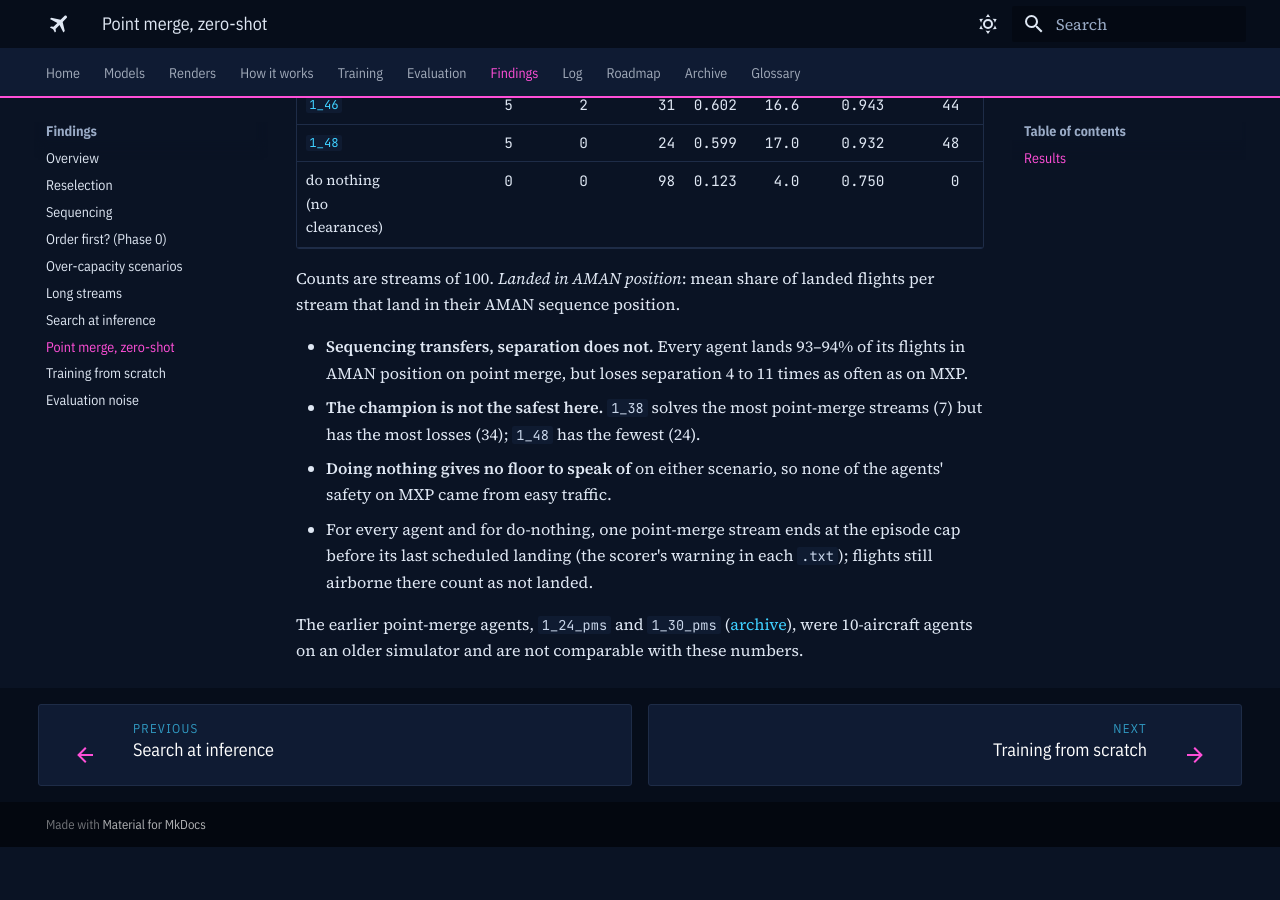
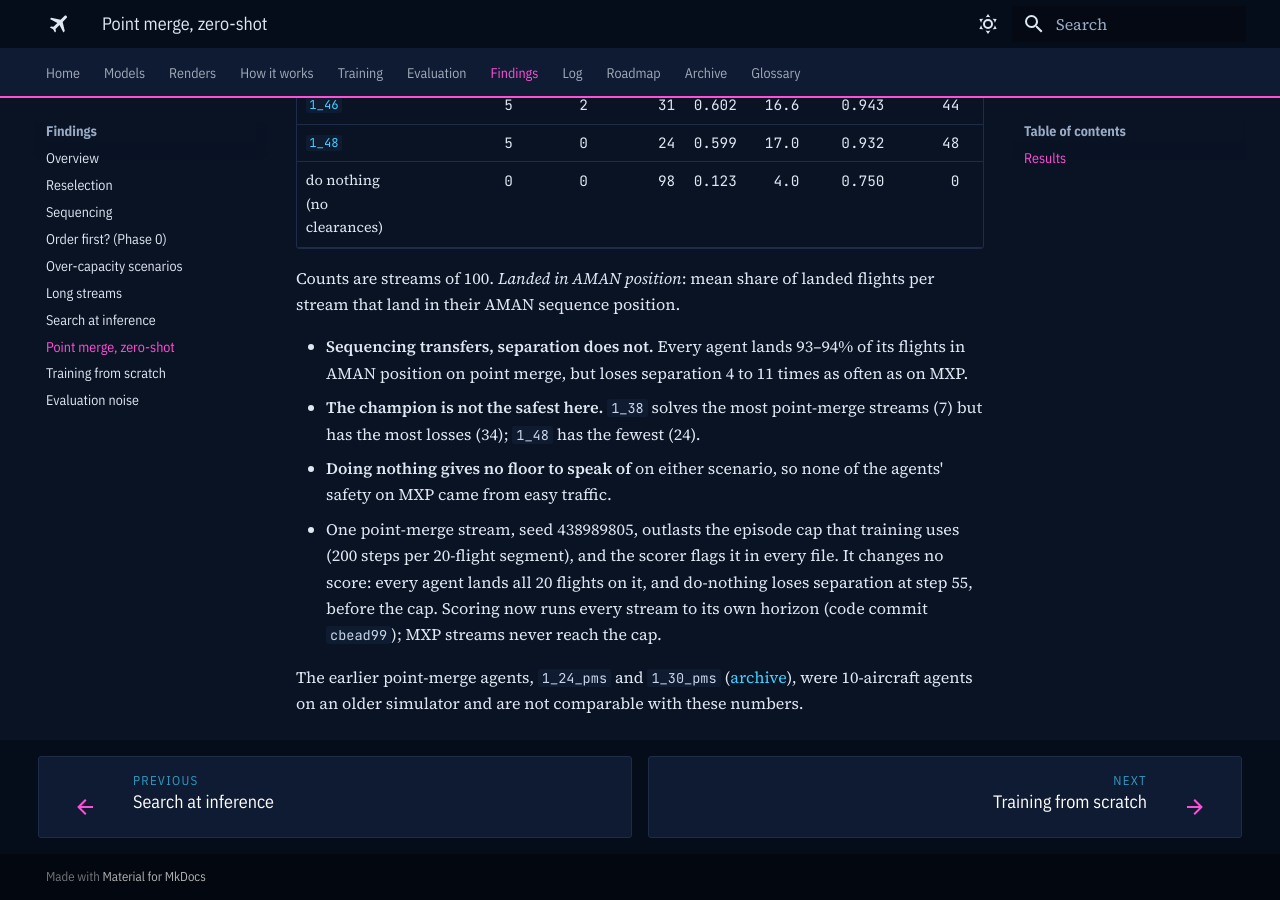
Before and after one commit to leander-grech/tada-single-agent-docs, an MkDocs documentation site: the page built from docs/findings/point-merge.md, in a window 1280 px wide and 900 px high, scrolled down 805 px. Built offline with MkDocs 1.6.1 and Material for MkDocs 9.7.7, drawn with Linux system fonts in a browser that asks for light colours; before the commit the page ends 1652 px from its top, so only the background shows below that.

Commit message:
Point merge: the capped stream (seed 438989805) changes no score; scoring runs to the stream horizon (code cbead99)
Co-Authored-By: Claude Opus 5.5 <noreply@anthropic.com>
Claude-Session: https://claude.ai/code/session_011cQwNGAAp9jfepqDZp5X8B

```diff
--- a/docs/findings/point-merge.md
+++ b/docs/findings/point-merge.md
@@ -33,9 +33,10 @@ land in their AMAN sequence position.
   the most losses (34); `1_48` has the fewest (24).
 - **Doing nothing gives no floor to speak of** on either scenario, so none of the agents' safety on
   MXP came from easy traffic.
-- For every agent and for do-nothing, one point-merge stream ends at the episode cap before its last
-  scheduled landing (the scorer's warning in each `.txt`); flights still airborne there count as not
-  landed.
+- One point-merge stream, seed 438989805, outlasts the episode cap that training uses (200 steps
+  per 20-flight segment), and the scorer flags it in every file. It changes no score: every agent
+  lands all 20 flights on it, and do-nothing loses separation at step 55, before the cap. Scoring
+  now runs every stream to its own horizon (code commit `cbead99`); MXP streams never reach the cap.
 
 The earlier point-merge agents, `1_24_pms` and `1_30_pms` ([archive](../archive/point-merge.md)),
 were 10-aircraft agents on an older simulator and are not comparable with these numbers.
```
